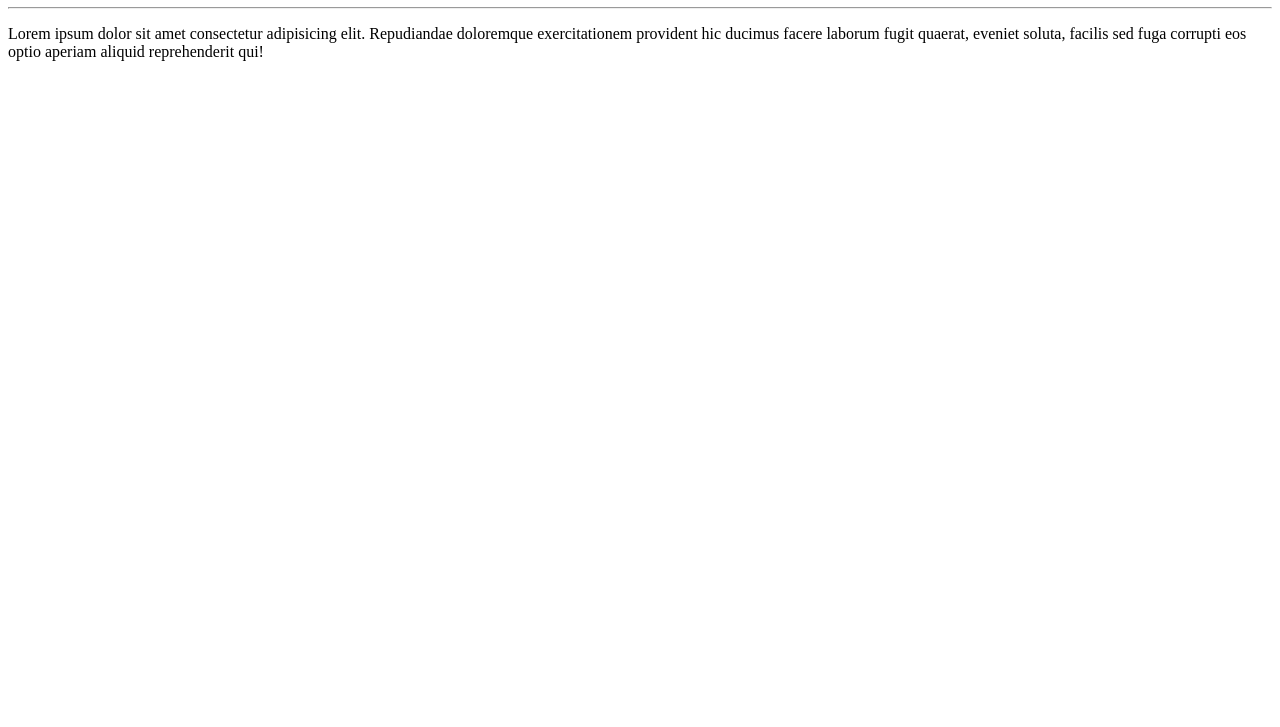
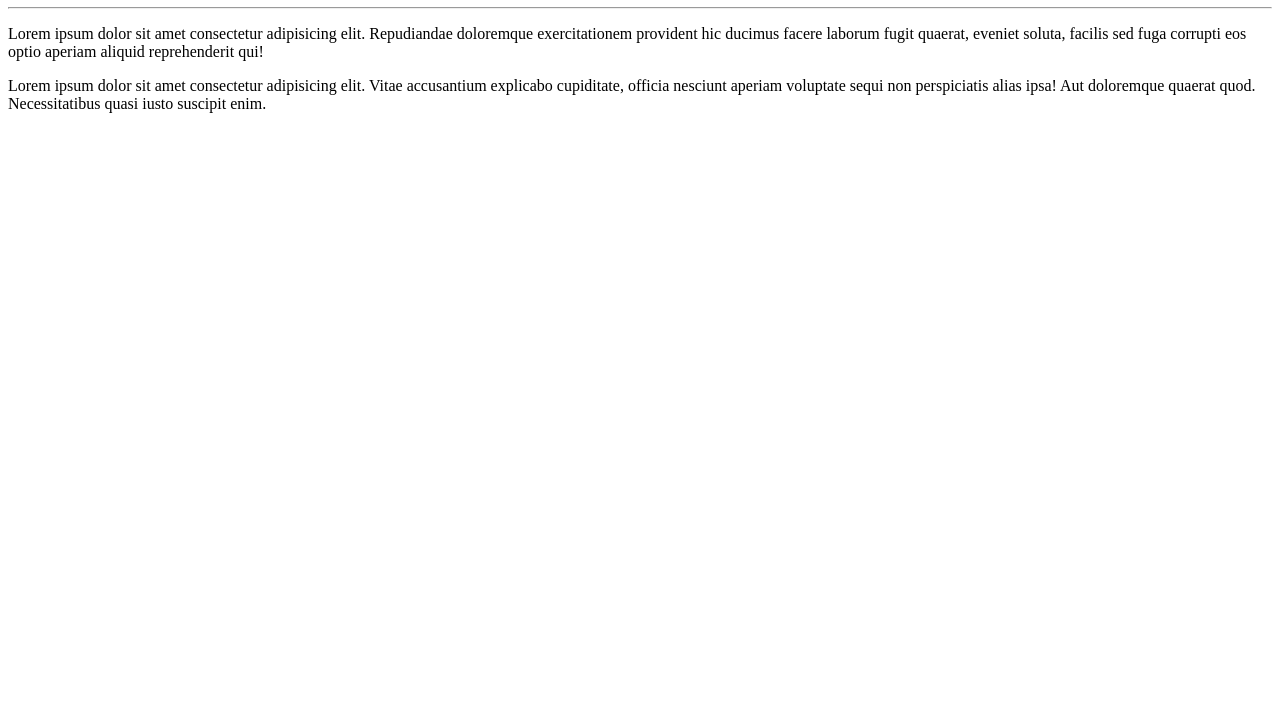
Before and after one commit to GabrielRvo/Ola-Mundo, a plain HTML site: page site-exemplo/index.html in a window 1280 px wide. Shown: the part 73-800 px from the top of the page. Drawn offline with Linux system fonts and the light colour scheme.

Commit message:
adicionei outro lorem

```diff
--- a/site-exemplo/index.html
+++ b/site-exemplo/index.html
@@ -10,5 +10,6 @@
     <h1>Olá, Mundo!</h1>
     <hr>
     <p>Lorem ipsum dolor sit amet consectetur adipisicing elit. Repudiandae doloremque exercitationem provident hic ducimus facere laborum fugit quaerat, eveniet soluta, facilis sed fuga corrupti eos optio aperiam aliquid reprehenderit qui!</p>
+    <p>Lorem ipsum dolor sit amet consectetur adipisicing elit. Vitae accusantium explicabo cupiditate, officia nesciunt aperiam voluptate sequi non perspiciatis alias ipsa! Aut doloremque quaerat quod. Necessitatibus quasi iusto suscipit enim.</p>
 </body>
 </html>
```
